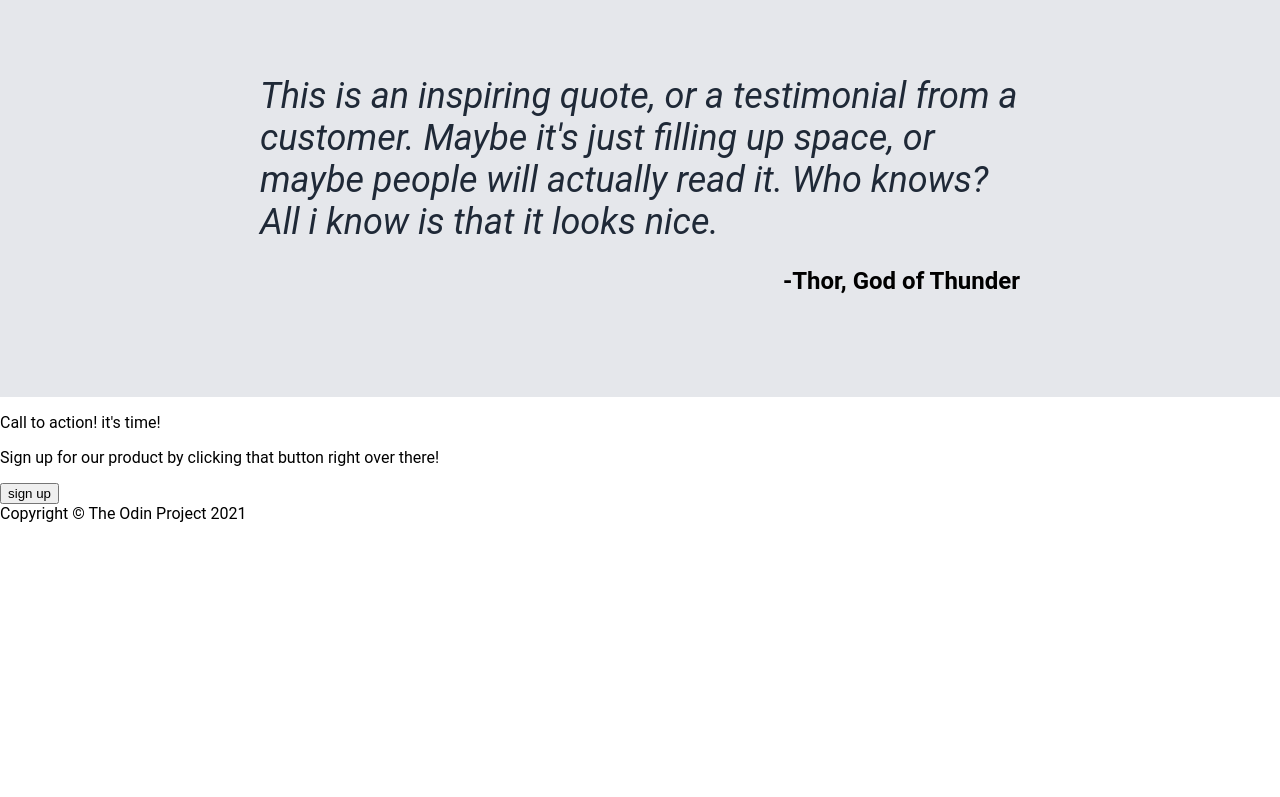
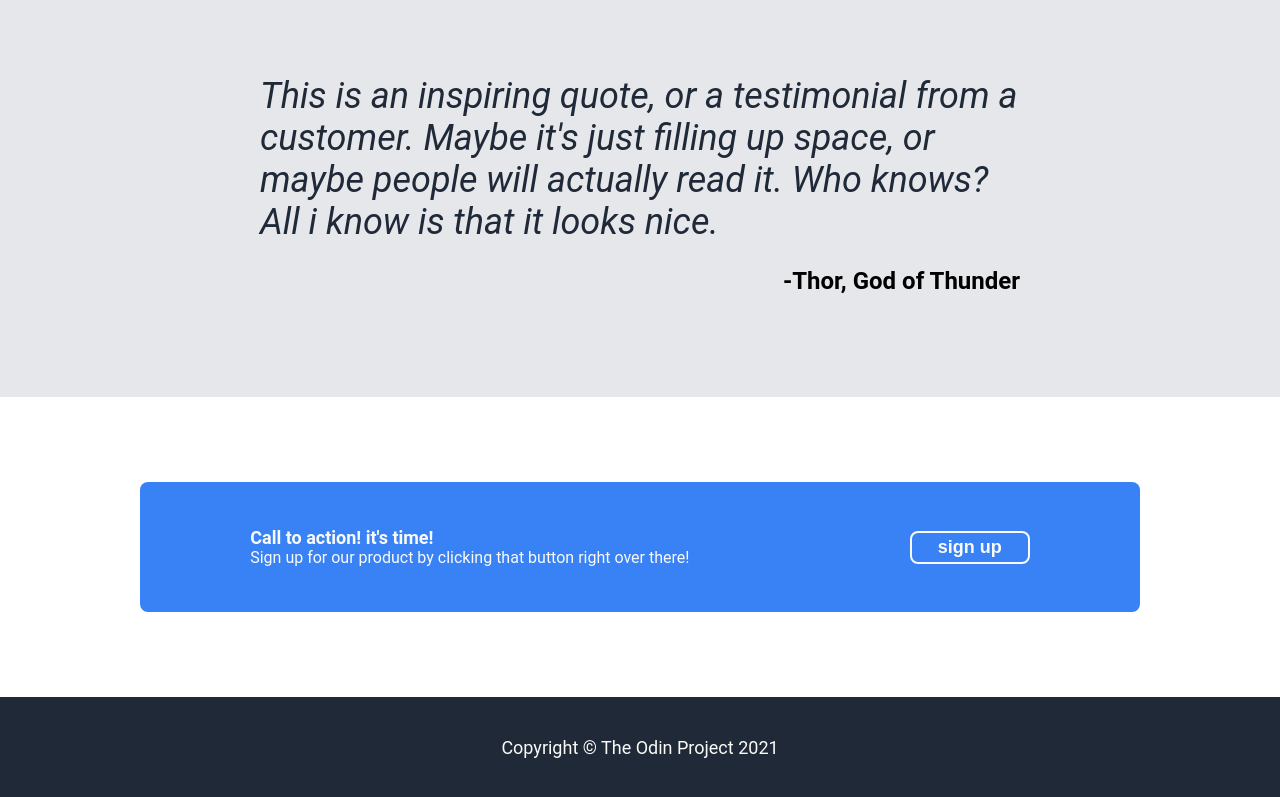
Before and after one commit to khal1986/first-webpage, a plain HTML site: page index.html in a window 1280 px wide. Shown: the part 1065-1862 px from the top of the page. Before the commit the page ends 1588 px from the top, so only its background shows below. Drawn offline with Linux system fonts and the light colour scheme.

Commit message:
completed the end section and footer - changed some html and styled in css

```diff
--- a/index.html
+++ b/index.html
@@ -59,10 +59,14 @@
     </div>
     <div class="end">
         <div class="card">
-            <p class="card1">Call to action! it's time!</p>
-            <p class="card2">Sign up for our product by clicking that button right over there!</p>
+            <div class="left-end">
+            <strong class="card1">Call to action! it's time!</strong>
+            <div class="card2">Sign up for our product by clicking that button right over there!</div>
+            </div>
+            <div class="right-end">
+                <button class="sign-up">sign up</button>
+            </div>
         </div>
-        <button>sign up</button>
     </div>
     <div class="footer">
         Copyright © The Odin Project 2021
--- a/style.css
+++ b/style.css
@@ -142,3 +142,47 @@ body {
     display: flex;
     justify-content: flex-end;
 }
+
+.end {
+    display: flex;
+    height: 300px;
+    justify-content: center;
+    align-items: center;
+}
+
+.card {
+    display: flex;
+    background-color: #3882f6;
+    color: #f9faf8;
+    justify-content: space-around;
+    align-items: center;
+    width: 1000px;
+    height: 130px;
+    border-radius: 8px;
+}
+
+.card1 {
+    font-size: 18px;
+    font-weight: bold;
+}
+
+.sign-up {
+    background-color: #3882f6;
+    border: 2px solid #f9faf8;
+    color: #f9faf8;
+    font-weight: bold;
+    font-size: 18px;
+    padding: 4px;
+    width: 120px;
+    border-radius: 8px;
+}
+
+.footer {
+    height: 100px;
+    background-color: #1f2937;
+    color: #f9faf8;
+    font-size: 18px;
+    display: flex;
+    justify-content: center;
+    align-items: center;
+}
```
